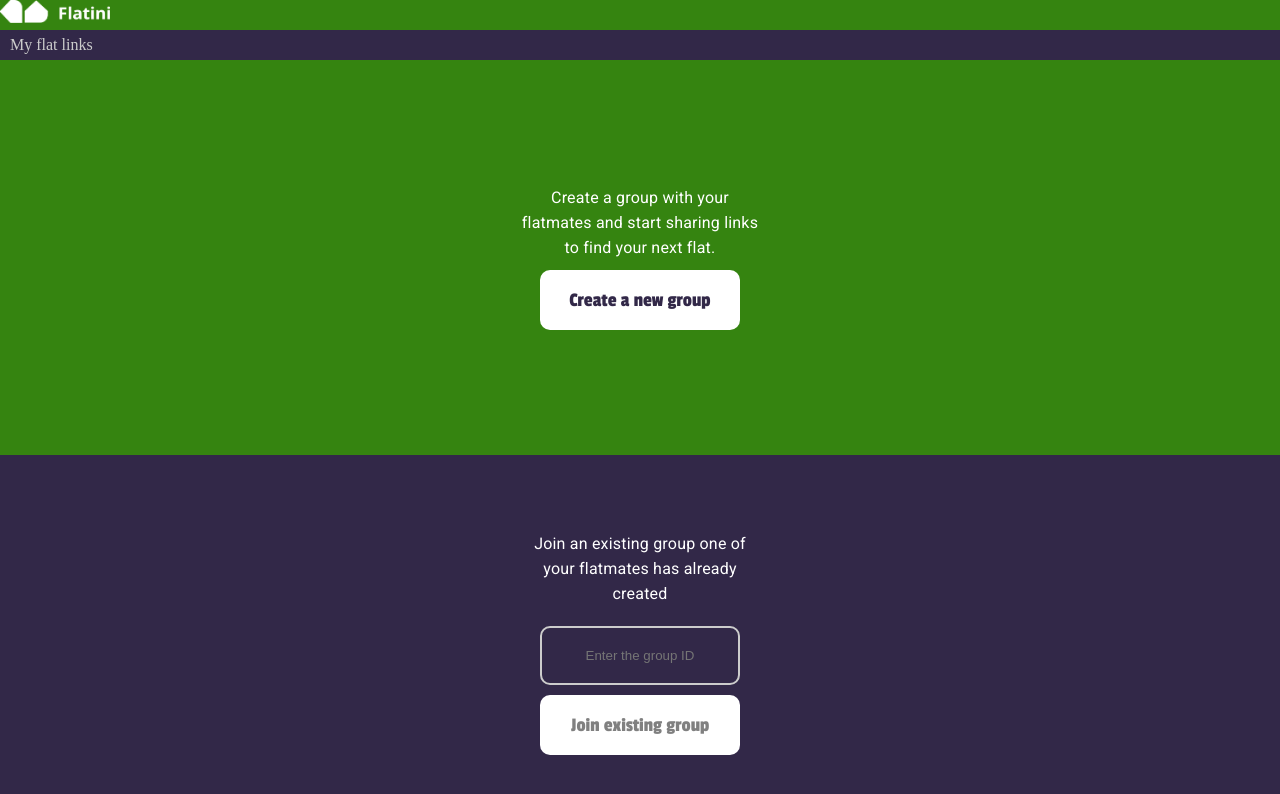
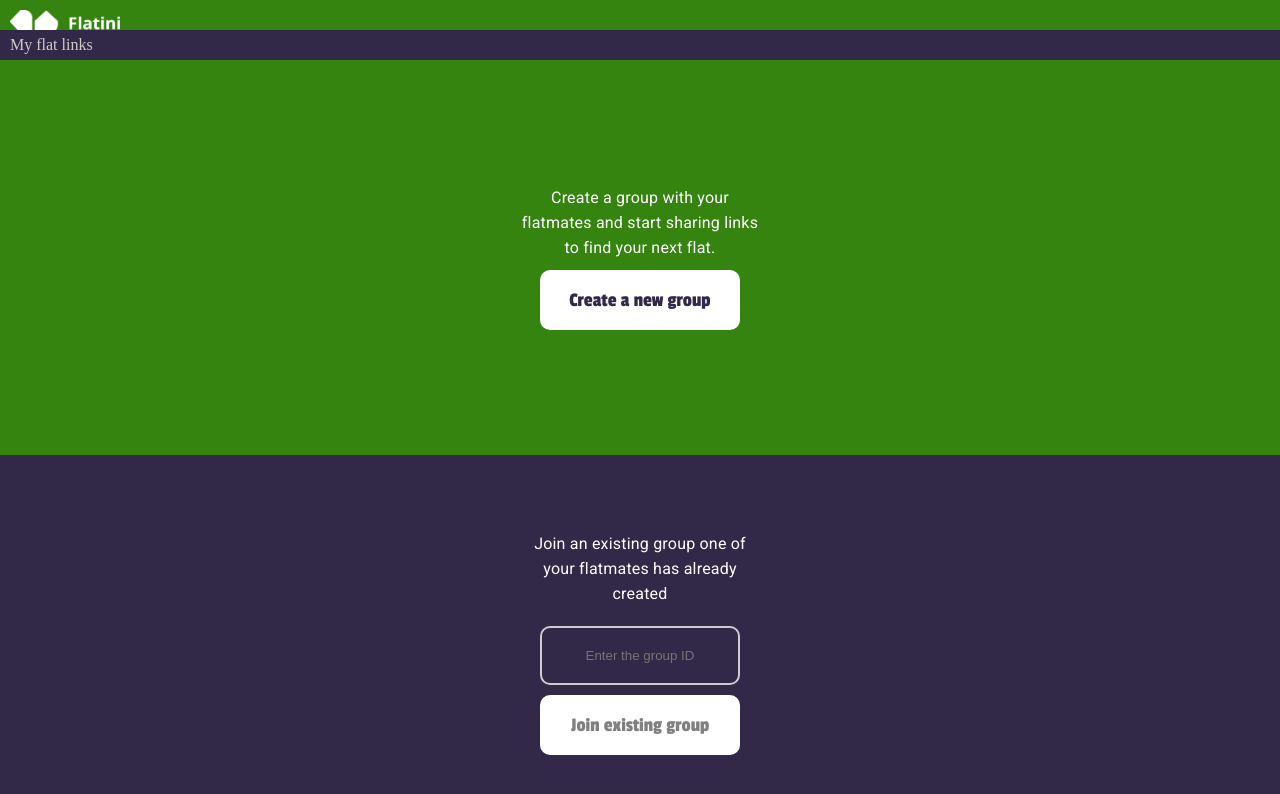
Before and after one commit to Formula-Thoughts/flatshare-extension, a React (Create React App) app in the folder client/: page / in a window 1280 px wide. Shown: the top 794 px of the page. Built offline with nearby package versions, Linux system fonts and the light colour scheme; the HTML template or start-up script is replaced by a standard one.

Commit message:
Add padding to header

```diff
--- a/client/src/App.tsx
+++ b/client/src/App.tsx
@@ -5,7 +5,7 @@ import { Landing } from "./Landing";
 import CreateGroup from "./CreateGroup";
 import { Flats } from "./Flats";
 import FlatView from "./FlatView";
-import FlatsContext, { useFlats } from "./context/FlatsContext";
+import FlatsContext from "./context/FlatsContext";
 
 function App() {
   const navigate = useNavigate();
@@ -37,7 +37,7 @@ function App() {
 
   return (
     <FlatsContext>
-      <header style={{ cursor: "pointer" }} onClick={gotoLanding}>
+      <header style={{ cursor: "pointer", padding: 10 }} onClick={gotoLanding}>
         <img style={{ width: 110 }} src={Logo} />
       </header>
       <Routes>
```
